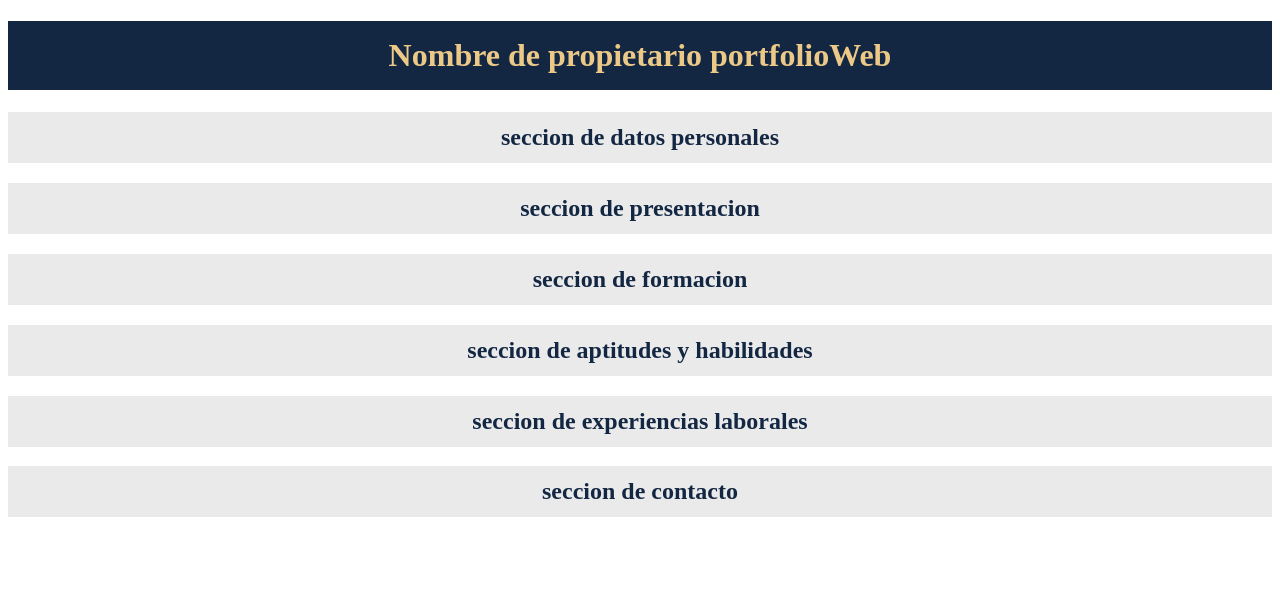
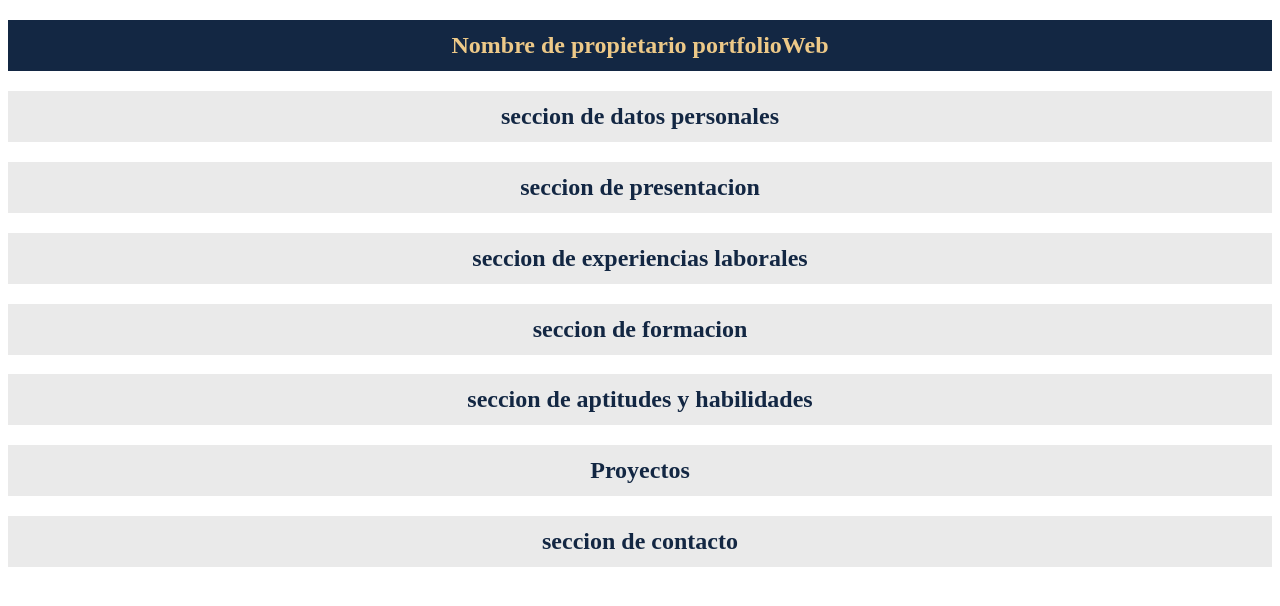
Before and after one commit to AriStWeb/porfolio-FrontEnd, a plain HTML site: page index.html in a window 1280 px wide. Drawn offline with Linux system fonts and the light colour scheme.

Commit message:
seccionando

```diff
--- a/index.html
+++ b/index.html
@@ -1,10 +1,13 @@
 <!DOCTYPE html>
 <html>
+
 <head>
 	<title>PortfolioWeb</title>
 	<link rel="stylesheet" href="styles.css" type="text/css">
 </head>
+
 <body>
+	<section id="acerca de">
 		<div>
 			<h1>Nombre de propietario portfolioWeb</h1>
 		</div>
@@ -14,17 +17,29 @@
 		<div>
 			<h2>seccion de presentacion</h2>
 		</div>
+	</section>
+	<section id="experiencias">
+		<div>
+			<h2> seccion de experiencias laborales</h2>
+		</div>
+	</section>
+	<section id="educacion">
 		<div>
 			<h2>seccion de formacion</h2>
 		</div>
+	</section id="habilidades">
 	<div>
 		<h2>seccion de aptitudes y habilidades</h2>
 	</div>
+	<section id="proyectos">
 		<div>
-			<h2> seccion de experiencias laborales</h2>
+			<h2>Proyectos</h2>
 		</div>
-		<div>
+	</section>
+	<footer>
 		<h2>seccion de contacto</h2>
 		</div>
+	</footer>
 </body>
+
 </html>
```
Lines whose indentation alone changed are shown as unchanged.
